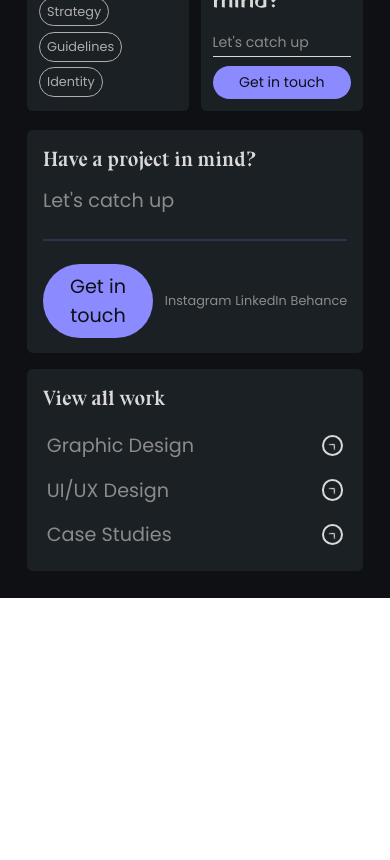
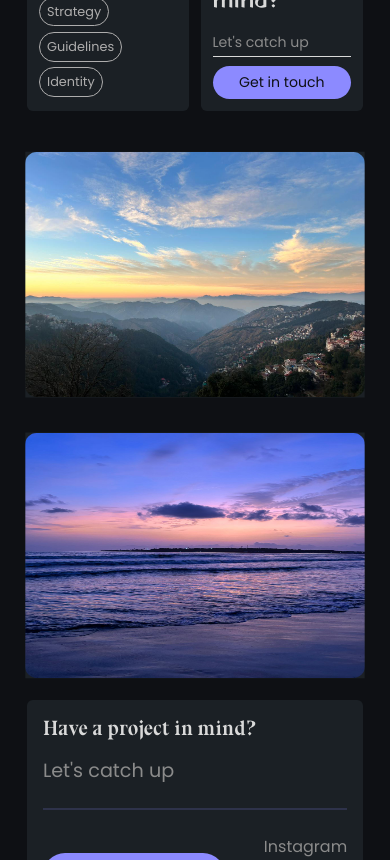
Before and after one commit to codeitkrishna/designsbykrishnaaa, a React (Vite) app: page / in a window 390 px wide. Shown: the part 1140-2000 px from the top of the page. Before the commit the page ends 1738 px from the top, so only its background shows below. Built offline with nearby package versions, Linux system fonts and the light colour scheme; a web font is replaced by a local one.

Commit message:
alignment adjustments

```diff
--- a/src/components/contact/contact.module.css
+++ b/src/components/contact/contact.module.css
@@ -249,21 +249,30 @@ img[src="/arrow.png"] {
         margin-top: 2vw;
     }
 
+    .socialButtons {
+        display: flex;
+        flex-direction: column;
+        gap: 1vw;
+        align-items:end;
+    }
+
     .socialDivider {
         margin: 6vw 0;
     }
 
     .buttonContainer {
-        gap: 3vw;
+        justify-content: space-between;
+        gap: 2vw;
     }
 
     .emailButton {
-        font-size: clamp(1.2rem, 3.5vw, 1.6rem);
+        font-size: clamp(1.2rem, 3.5vw, 1rem);
         padding: 2vw 0;
+        min-width: 20vw !important;
     }
 
     .socialLink {
-        font-size: clamp(0.8rem, 2.5vw, 1rem);
+        font-size: clamp(1rem, 2.5vw, 1rem);
     }
 
     .categoryWrapper {
--- a/src/components/testimonials/testimonials.module.css
+++ b/src/components/testimonials/testimonials.module.css
@@ -36,18 +36,28 @@
 
 @media screen and (max-width: 768px) {
     .tMain {
-        /* width: 96vw;
+        width: 96vw;
         height: auto;
-        margin: 2vw;
-        justify-content: center; */
-        display: none;
+        margin-bottom: 1vw;
+        justify-content: center;
+        flex-direction: column;
+        /* display: none; */
     }
 
-    /* .tImage {
-        display: none;
+     .tImage {
+        /* display: none; */
+        width:100%;
+        /* height: auto; */
+        aspect-ratio: 4/3 !important;
+        padding:4.5vw;
+        border-radius: 3vw;
     }
 
-    .testimonials {
+    .tImage img{
+        border-radius: 3vw;
+    }
+
+    /* .testimonials {
         width: 86vw;
         height: calc(88vw * 24/45);
         min-height: 150px;
```
